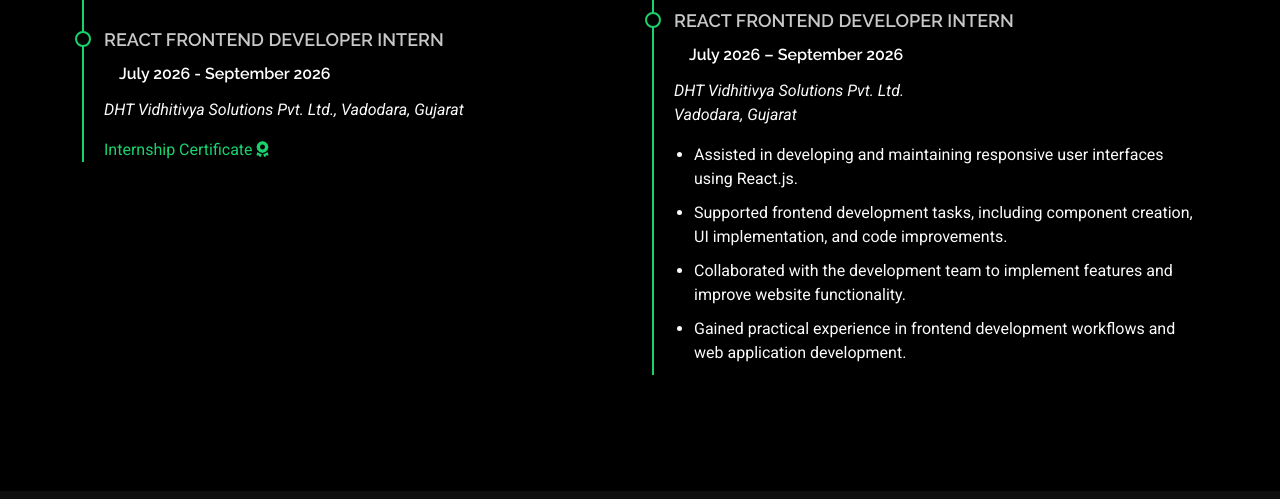
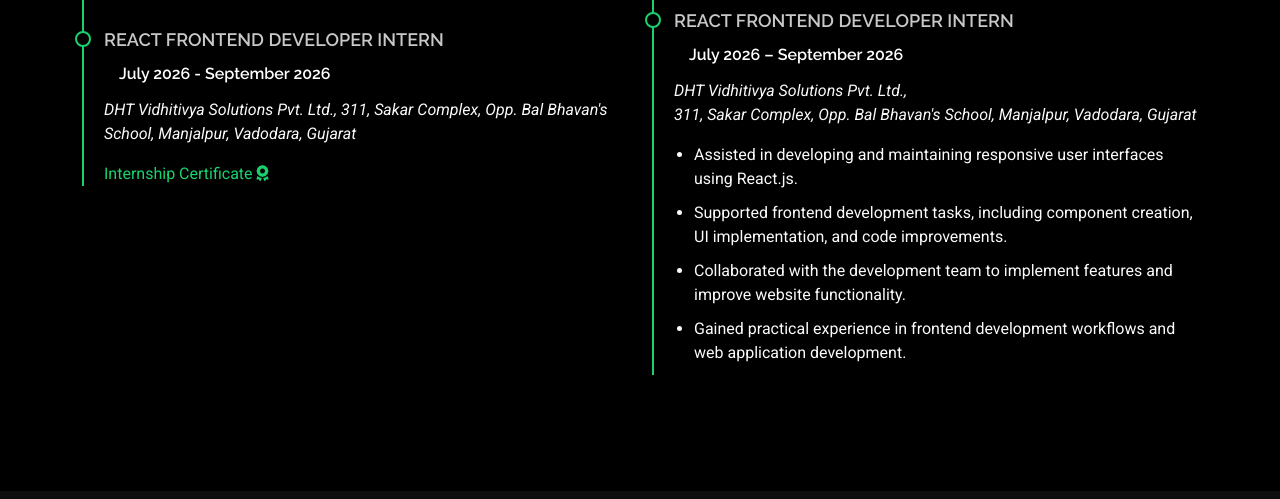
Before and after one commit to rmargav/Portfolio, a plain HTML site: page resume.html in a window 1280 px wide. Shown: the part 1356-1855 px from the top of the page. Drawn offline with Linux system fonts and the light colour scheme.

Commit message:
update-06

```diff
--- a/resume.html
+++ b/resume.html
@@ -193,7 +193,8 @@
             <div class="resume-item">
               <h4>React Frontend Developer Intern</h4>
               <h5>July 2026 - September 2026</h5>
-              <p><em>DHT Vidhitivya Solutions Pvt. Ltd., Vadodara, Gujarat</em></p>
+              <p><em>DHT Vidhitivya Solutions Pvt. Ltd., 311, Sakar Complex, Opp. Bal Bhavan's School, Manjalpur,
+                  Vadodara, Gujarat</em></p>
               <p>
                 <a href="/assets/Experience Letter.pdf" target="_blank">Internship Certificate <i
                     class="fas fa-award"></i></a>
@@ -240,7 +241,8 @@
             <div class="resume-item">
               <h4>React Frontend Developer Intern</h4>
               <h5>July 2026 – September 2026</h5>
-              <p><em>DHT Vidhitivya Solutions Pvt. Ltd. <br>
+              <p><em>DHT Vidhitivya Solutions Pvt. Ltd., <br>
+                  311, Sakar Complex, Opp. Bal Bhavan's School, Manjalpur,
                   Vadodara, Gujarat</em></p>
               <ul>
                 <li>Assisted in developing and maintaining responsive user interfaces using React.js.</li>
```
Also changed, not shown: 1 other file.
